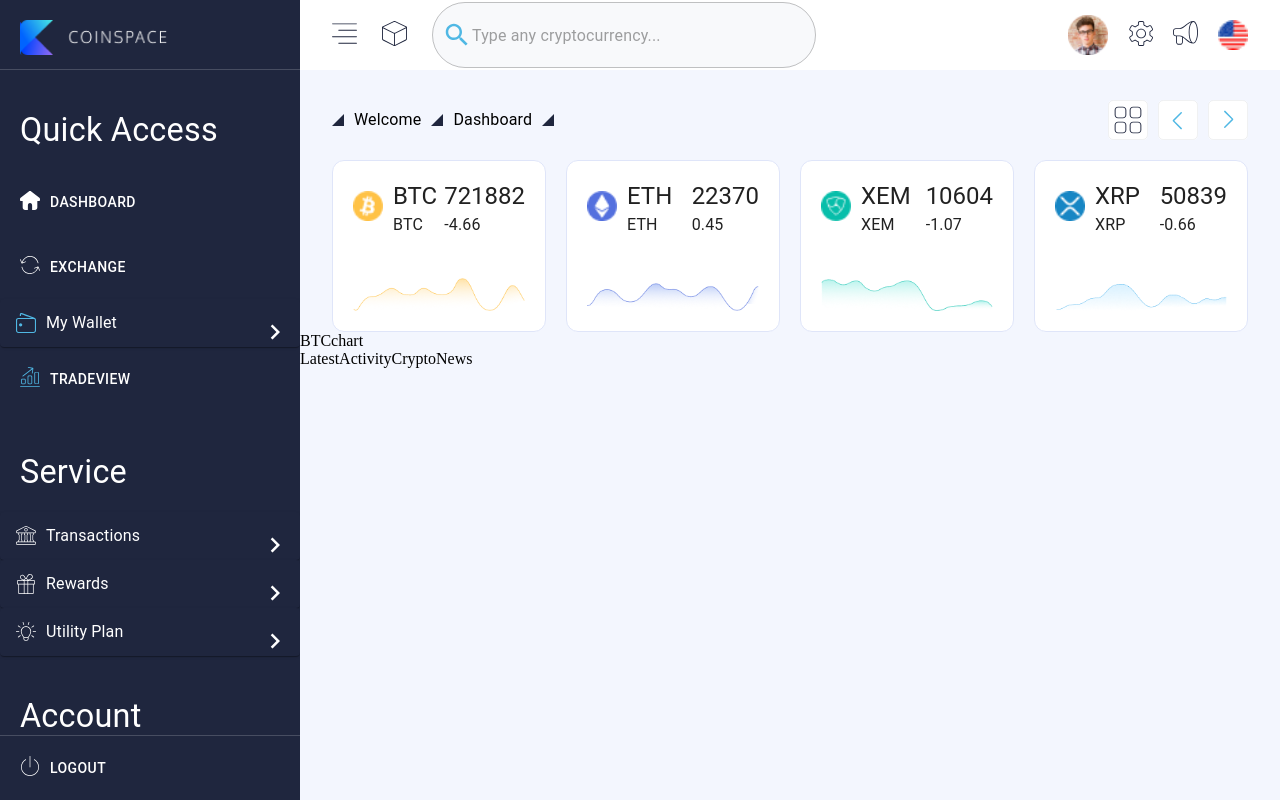
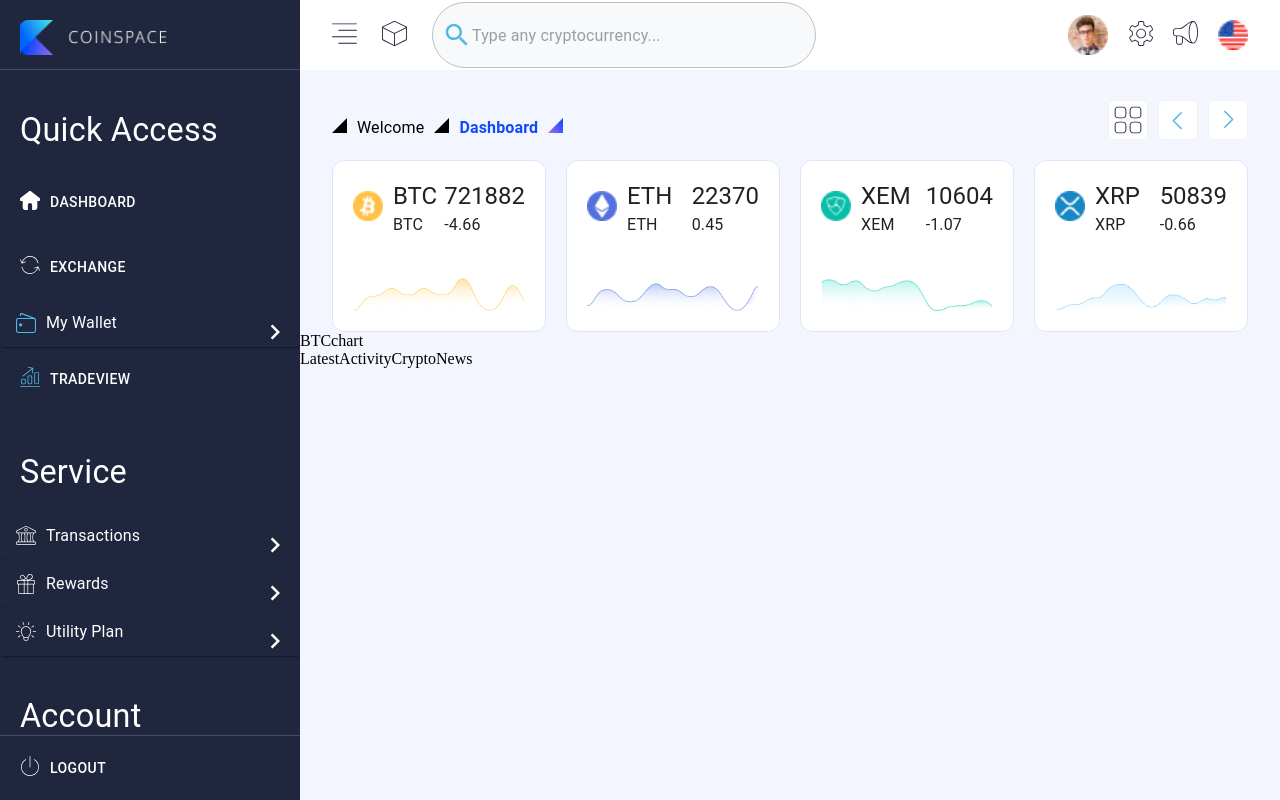
Before and after one commit to neharadialcode/material-ui-dashboard, a Next.js app: page / in a window 1280 px wide. Built offline with nearby package versions, Linux system fonts and the light colour scheme.

Commit message:
text aligned

```diff
--- a/components/CardSlider.jsx
+++ b/components/CardSlider.jsx
@@ -33,25 +33,32 @@
           sx={{
             display: "flex",
             justifyContent: "space-between",
-            alignItems: "center",
+            alignItems: "end",
             padding: "0 32px 20px 32px",
           }}
         >
           <Box
             sx={{
               display: "flex",
-              alignItems: "center",
+              alignItems: "baseline",
             }}
           >
-            <Triangle />
+            <Triangle color="black" />
             <Typography sx={{ fontSize: "text.sm", padding: "0 10px" }}>
               Welcome
             </Typography>
-            <Triangle />
-            <Typography sx={{ fontSize: "text.sm", padding: "0 10px" }}>
+            <Triangle color="black" />
+            <Typography
+              sx={{
+                fontSize: "text.sm",
+                padding: "0 10px",
+                color: "color.blue",
+                fontWeight: "bold",
+              }}
+            >
               Dashboard
             </Typography>
-            <Triangle />
+            <Triangle color="url(#paint0_linear_0_776)" />
           </Box>
           <Box sx={{ display: "flex", alignItems: "center" }}>
             <WindowIcon />
--- a/components/Icons.jsx
+++ b/components/Icons.jsx
@@ -164,10 +164,10 @@
   </svg>
 );
 
-export const Triangle = () => (
+export const Triangle = ({ color }) => (
   <svg
-    width="12"
-    height="12"
+    width="15"
+    height="15"
     viewBox="0 0 8 8"
     fill="none"
     xmlns="http://www.w3.org/2000/svg"
@@ -176,8 +176,21 @@
       fill-rule="evenodd"
       clip-rule="evenodd"
       d="M8 0V8H0L8 0Z"
-      fill="#1F263E"
+      fill={color}
     />
+    <defs>
+      <linearGradient
+        id="paint0_linear_0_776"
+        x1="13.1265"
+        y1="6.66481"
+        x2="3.15937"
+        y2="12.9836"
+        gradientUnits="userSpaceOnUse"
+      >
+        <stop stop-color="#0043FF" />
+        <stop offset="1" stop-color="#A370F1" />
+      </linearGradient>
+    </defs>
   </svg>
 );
 export const SettingIcon = ({ color, height, width }) => (
```
